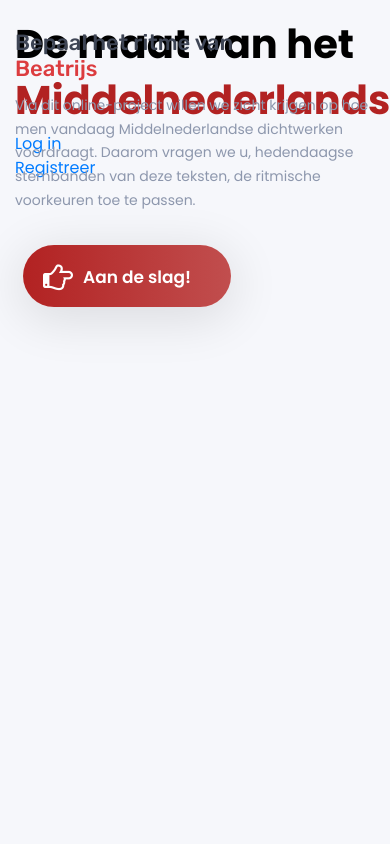
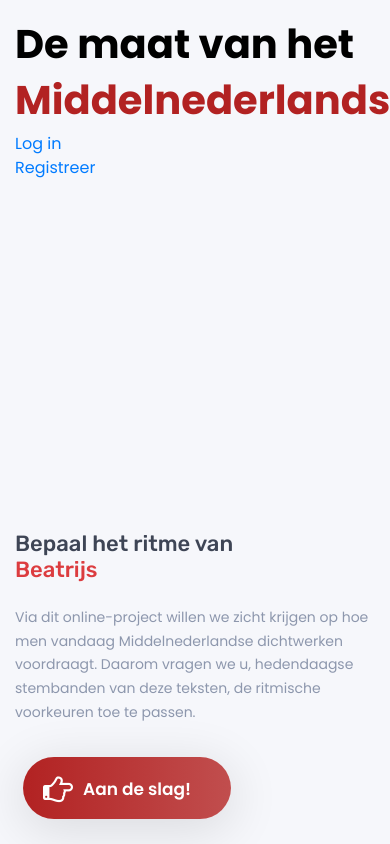
Before and after one commit to WHaverals/scanblog, a Flask app: page / in a window 390 px wide. Run offline with Flask 2, Linux system fonts and the light colour scheme; parts of the project's set-up code (start-up, migrations or seed data) failed here and were passed over; some libraries are stand-ins or nearby versions.

Commit message:
new css for index image on bottom

```diff
--- a/app/static/css/custom.css
+++ b/app/static/css/custom.css
@@ -484,16 +484,17 @@ h1.login-title {
 }
 
 .banner-layout-10{
-	position: relative;
+	position: fixed;
 	bottom: 0;
 	left: 0;
 	width: 100%;
-	padding: 30px 0 0;
+	padding: 100px 0 0;
 }
 
 .banner-layout-10 .row{
-	position: relative;
+	position: fixed;
 	bottom: 0;
+	width:100%;
 }
 
 .banner-layout-10 .header-content{
@@ -502,9 +503,9 @@ h1.login-title {
 
 .banner-layout-10 .header-content h2{
 	font-family: 'Rubik', sans-serif;
-	font-size: 50px;
+	font-size: 60px;
 	font-weight: 500;
-	margin-bottom: 0.5em;
+	margin-bottom: 1em;
 	color: #3e4555;
 }
 
@@ -1153,14 +1154,14 @@ h1.login-title {
 @media only screen and (max-width: 991px){
 
 	.banner-layout-10{
-		position: relative;
+		position: fixed;
 		width:100%;
 		bottom:0;
-
-	}
+	}
+
 	.banner-layout-10 .header-content{
-		margin-top: 0;
 		text-align: center;
+		bottom:0;
 	}
 
 	.banner-layout-10 .btn-download{
```
